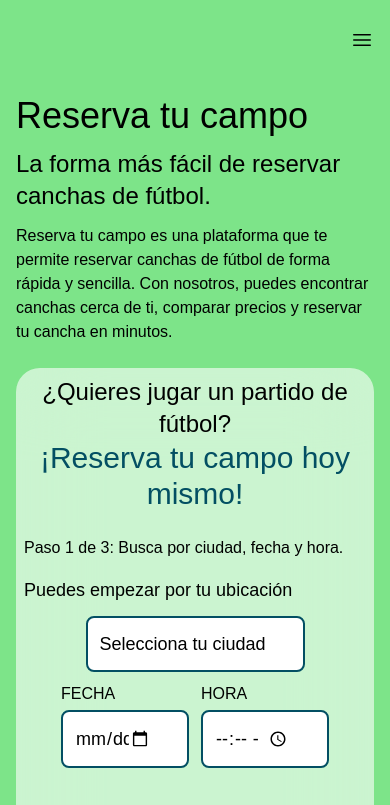
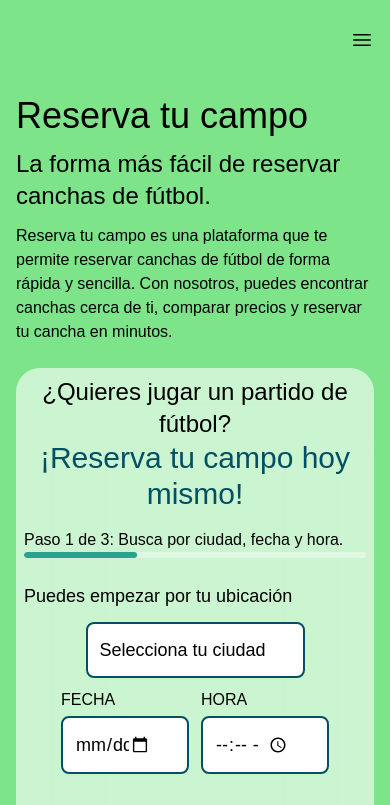
Before and after one commit to No-Country/c14-39-ft-typescript-react, a React (Vite) app in the folder Frontend/: page / in a window 390 px wide. Shown: the top 805 px of the page. Built offline with nearby package versions, Linux system fonts and the light colour scheme; a web font is replaced by a local one.

Commit message:
Steps component

```diff
--- a/Frontend/src/components/bookingSection/BookingSelector.tsx
+++ b/Frontend/src/components/bookingSection/BookingSelector.tsx
@@ -54,7 +54,7 @@ export function BookingSelector({ proveedor }: { proveedor: Proveedor | undefine
           paso={3}
           total={3}
           mensaje='Confirma fecha, cancha y hora.'
-          overrideClasses='col-span-3'
+          overrideClasses='col-span-1 md:col-span-3'
         />
         <div className=''>
           <Calendario
--- a/Frontend/src/components/bookingSection/Stepper.tsx
+++ b/Frontend/src/components/bookingSection/Stepper.tsx
@@ -5,12 +5,17 @@ export type Stepper = {
   overrideClasses?: ComponentProps<'div'>['className']
   paso: number
   total: number
-  mensaje: string
+  mensaje?: string
 }
 
 const customTheme: CustomFlowbiteTheme['progress'] = {
+  base: 'w-full overflow-hidden rounded-full bg-white/40',
+  label: 'text-black',
+  bar: 'rounded-full font-medium leading-none text-base-blue1 space-x-2 px-2',
   color: {
-    blue: 'bg-base-blue1',
+    blue: 'bg-base-blue2',
+    green: 'bg-base-green3',
+    dark: 'bg-white',
   },
 }
 
@@ -18,12 +23,12 @@ export function Stepper({ overrideClasses = '', paso, total, mensaje }: Stepper)
   const progressVal = Math.round((paso / total) * 100)
   return (
     <header className={`w-full ${overrideClasses}`}>
-      {/* <h2 className='w-full'>{`Paso ${paso} de ${total}: ${mensaje}`}</h2> */}
       <Progress
         theme={customTheme}
         progress={progressVal}
-        size='lg'
-        color='blue'
+        size='sm'
+        color='green'
+        labelText
         textLabel={`Paso ${paso} de ${total}: ${mensaje}`}
         textLabelPosition='outside'
       />
--- a/Frontend/src/components/home/ReservationForm.tsx
+++ b/Frontend/src/components/home/ReservationForm.tsx
@@ -7,6 +7,7 @@ import { useNavigate } from 'react-router-dom'
 import { City } from '../../types/types'
 
 import cities from '../../data/mockdata_country.json'
+import { Stepper } from '../bookingSection/Stepper'
 
 export const ReservationForm = () => {
   const [selectedOption, setSelectedOption] = useState<City | null>(null)
@@ -29,7 +30,12 @@ export const ReservationForm = () => {
         <PreForm />
         {/*  */}
 
-        <h2 className='w-full mt-2 mb-0'>Paso 1 de 3: Busca por ciudad, fecha y hora.</h2>
+        <Stepper
+          paso={1}
+          total={3}
+          mensaje='Busca por ciudad, fecha y hora.'
+          overrideClasses='mb-2'
+        />
 
         <div className='flex flex-wrap w-full gap-8 md:flex-nowrap md:gap-20'>
           {/*  */}
--- a/Frontend/src/pages/Canchas.tsx
+++ b/Frontend/src/pages/Canchas.tsx
@@ -6,6 +6,7 @@ import { Anchor, Proveedor } from '../types/types'
 import { useState } from 'react'
 import { useNavigate } from 'react-router-dom'
 import { ROUTES } from '../data/consts'
+import { Stepper } from '../components/bookingSection/Stepper'
 
 const Canchas = () => {
   const [selectedSite, setSelectedSite] = useState<Proveedor | null>(null)
@@ -23,9 +24,15 @@ const Canchas = () => {
   return (
     <section className='wrapper animate-fade-in'>
       <h1 className='w-full mb-4 text-2xl md:text-4xl font-display'>Bogotá, Colombia</h1>
-      <h2 className='mb-2'>Paso 2 de 3: Escoge tu cancha favorita.</h2>
 
       <div className='grid md:grid-cols-[40%_1fr]  gap-2 rounded-[2rem] backdrop-filter backdrop-blur-[20px] bg-white/60 mb-6'>
+        <Stepper
+          paso={2}
+          total={3}
+          mensaje='Escoge tu cancha favorita.'
+          overrideClasses='md:col-span-2 px-4 pt-4'
+        />
+
         <div className='flex flex-col h-full gap-2 p-4 overflow-x-hidden overflow-y-auto'>
           {options.map(proveedor => (
             <RowItem
```
Also changed, not shown: 1 other file (tests, documents, lock files or other folders).
